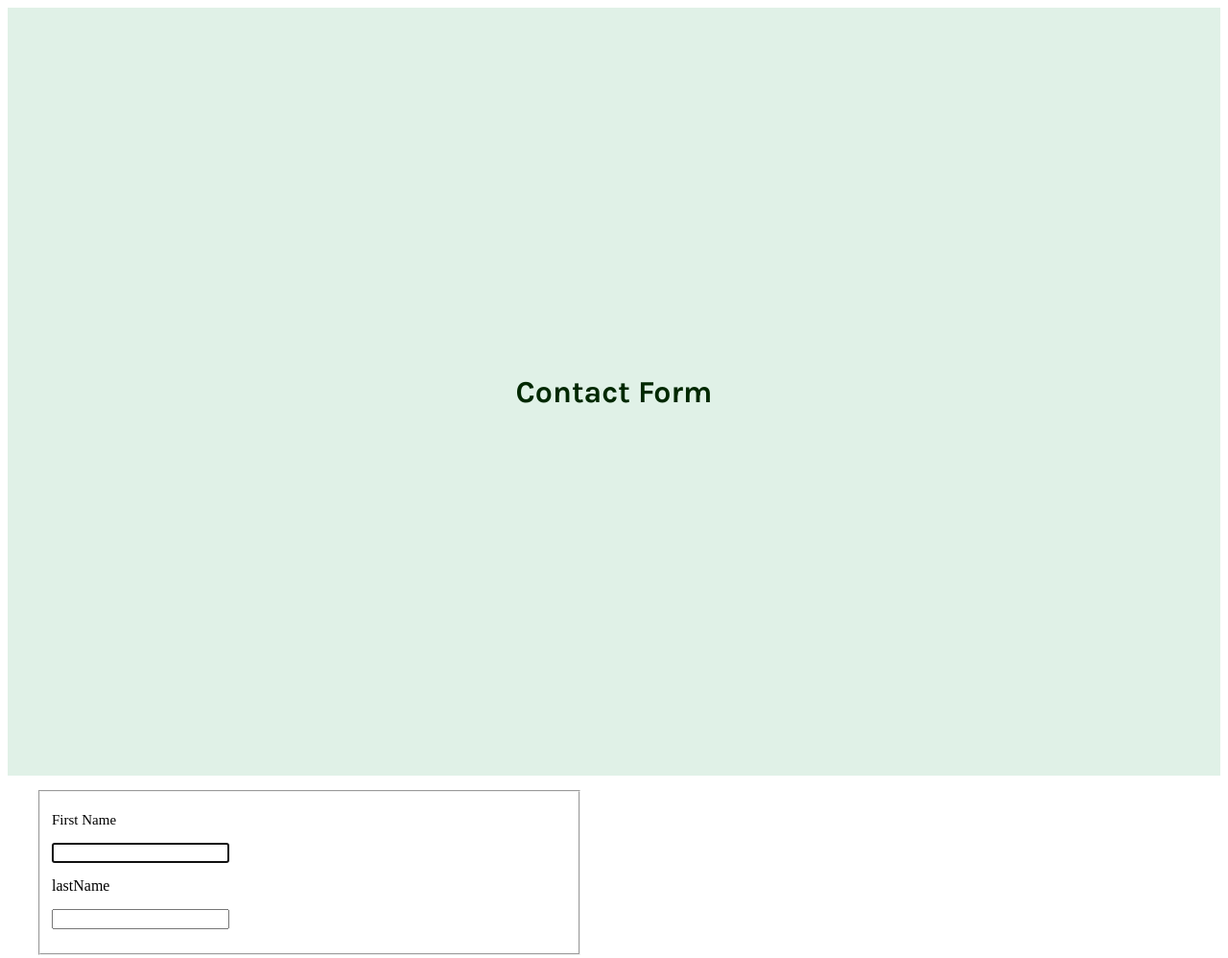
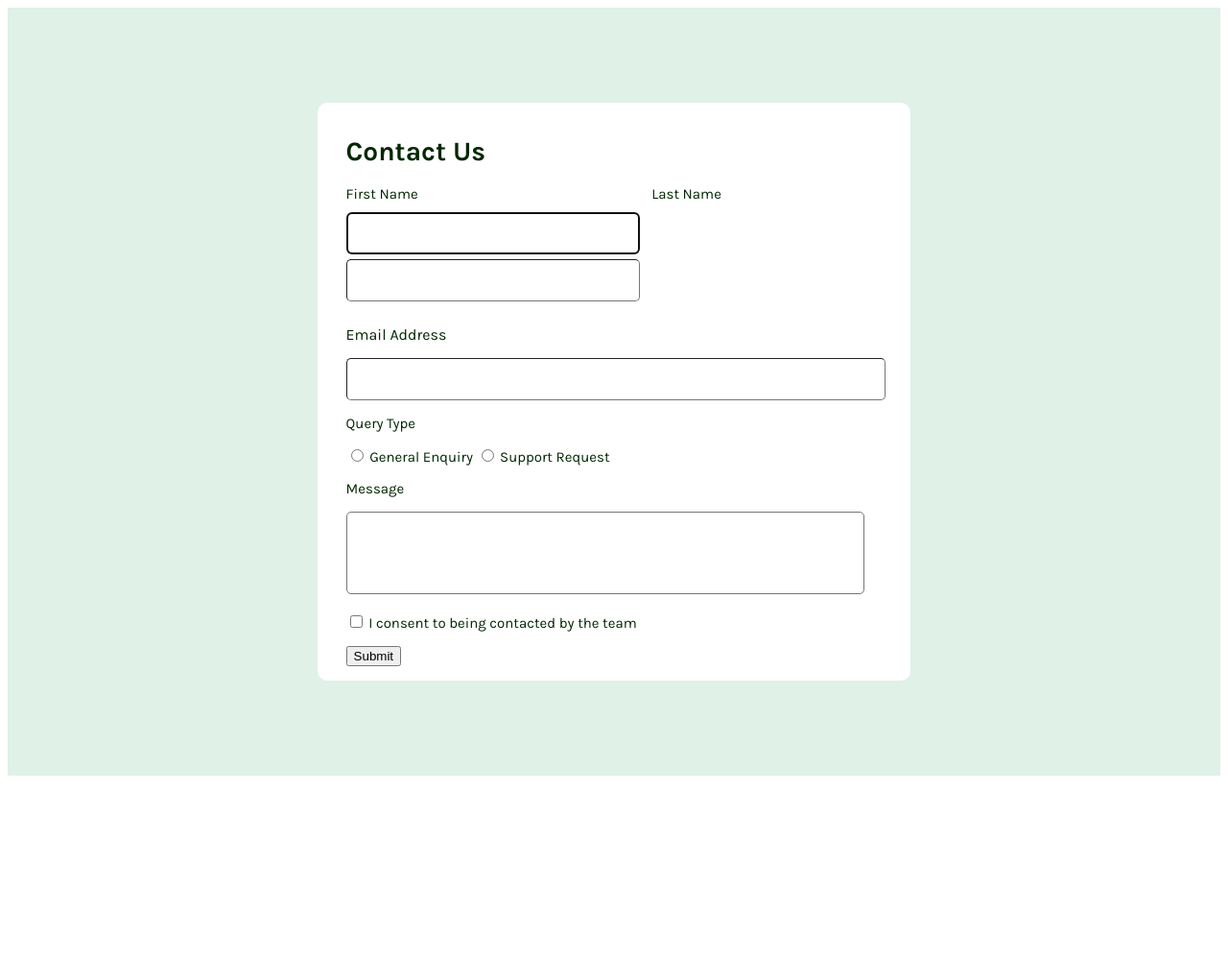
Before and after one commit to AidenCosta08/ContactForm, a plain HTML site: page index.html in a window 1280 px wide. Shown: the whole page at 96% size. After the commit the page ends 816 px from the top, so only its background shows below. Drawn offline with Linux system fonts and the light colour scheme.

Commit message:
Completed form inputs

```diff
--- a/index.html
+++ b/index.html
@@ -7,24 +7,52 @@
     <link rel="stylesheet" href="main.css" type="text/css">
  </head>
  <body>
-    <div class="contact">
-        <h1>
-            Contact Form
-        </h1>
-    </div>
-    <form>
-        <fieldset>
+    <div class="container">
+        <form>
+            <h1>
+                Contact Us
+            </h1>
             <p>
                 <label for="firstName">First Name</label>
+                <label for="lastName">Last Name</label>
                 <p>
-                <input type="text" name="firstName" id="firstName" autocomplete="on" required autofocus>
-                </p>
-                <label for="lastName">lastName</label>
-                <p>
-                <input type="text" name="lastName" id="lastName" autocomplete="on" required autofocus>
+                    <input type="text" name="firstName" id="firstName" autocomplete="on" required autofocus>
+                    <input type="text" name="lastName" id="lastName" autocomplete="on" required autofocus>
                 </p>
             </p>
-        </fieldset>
-    </form>
+
+                <label for="email">Email Address</label>
+            <p>
+                <input type="email" name="email" id="email" autocomplete="on" required autofocus>
+            </p>
+
+            <p>
+                <label for="query">Query Type</label>
+            </p>
+
+            <p >
+                <input type="radio" name="query" id="query" autocomplete="on" required autofocus>
+                <label for="query">General Enquiry</label>
+                <input type="radio" name="query" id="request" autocomplete="on" required autofocus>
+                <label for="request">Support Request</label>
+            </p>
+
+            <p>
+                <label for="message">Message</label>
+            </p>
+            <p>
+                <textArea type="text" name="message" id="message" autocomplete="on" required autofocus></textarea>
+            </p>
+
+            <p>
+                <input type="checkbox" name="contact" id="contact" autocomplete="on" required autofocus>
+                <label for="contact">I consent to being contacted by the team</label>
+            </p>
+
+            <p>
+                <input type="submit" value="Submit">
+            </p>
+        </form>
+    </div>
  </body>
  </html>
```
